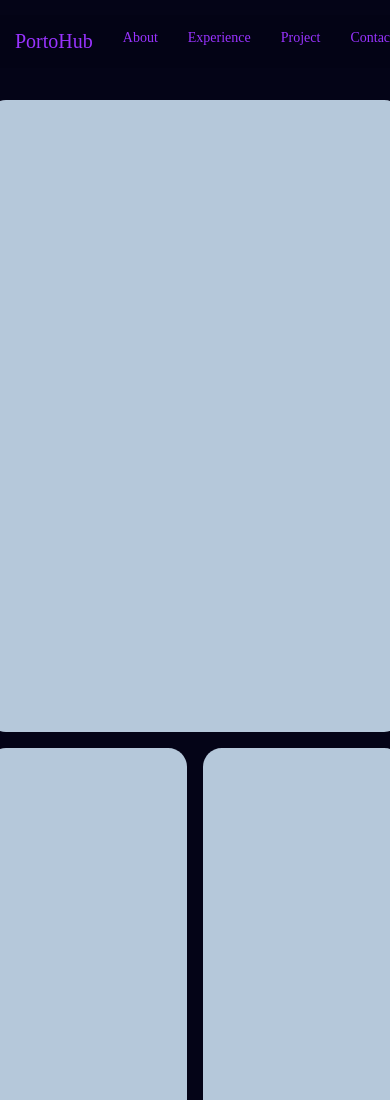
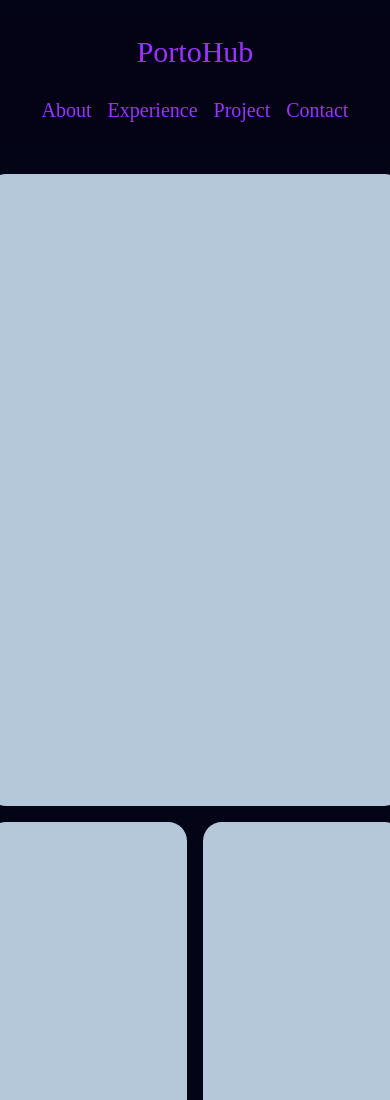
Before and after one commit to KyoneCode/Learning-Web, a plain HTML site: page 2nd-try/index.html in a window 390 px wide. Shown: the top 1100 px of the page. Drawn offline with Linux system fonts and the light colour scheme; a web font is replaced by a local one.

Commit message:
benerin Nav

```diff
--- a/2nd-try/Style.css
+++ b/2nd-try/Style.css
@@ -70,7 +70,7 @@ nav a:active {
     "b1 b1 b4 b4";
 }
 
-@media(max-width: 56em){
+@media(max-width: 66em){
     .Grid{
         grid-auto-columns: 200px;
         grid-auto-rows: 200px;
@@ -96,13 +96,29 @@ nav a:active {
     }
 
     .nav_link {
-        font-size: 14px;
+        font-size: 20px;
     }
 
     .nav_title{
-        font-size: 20px;
+        font-size: 30px;
     }
 
+
+    .navBar {
+        flex-direction: column;
+        align-items: center;
+        padding: 10px 0;
+    }
+
+    .mainnav ul {
+        justify-content: center;
+        width: 100%;
+        margin-top: 10px;
+    }
+
+    nav a {
+        padding: 10px 8px;
+    }
 
 
 }
```
